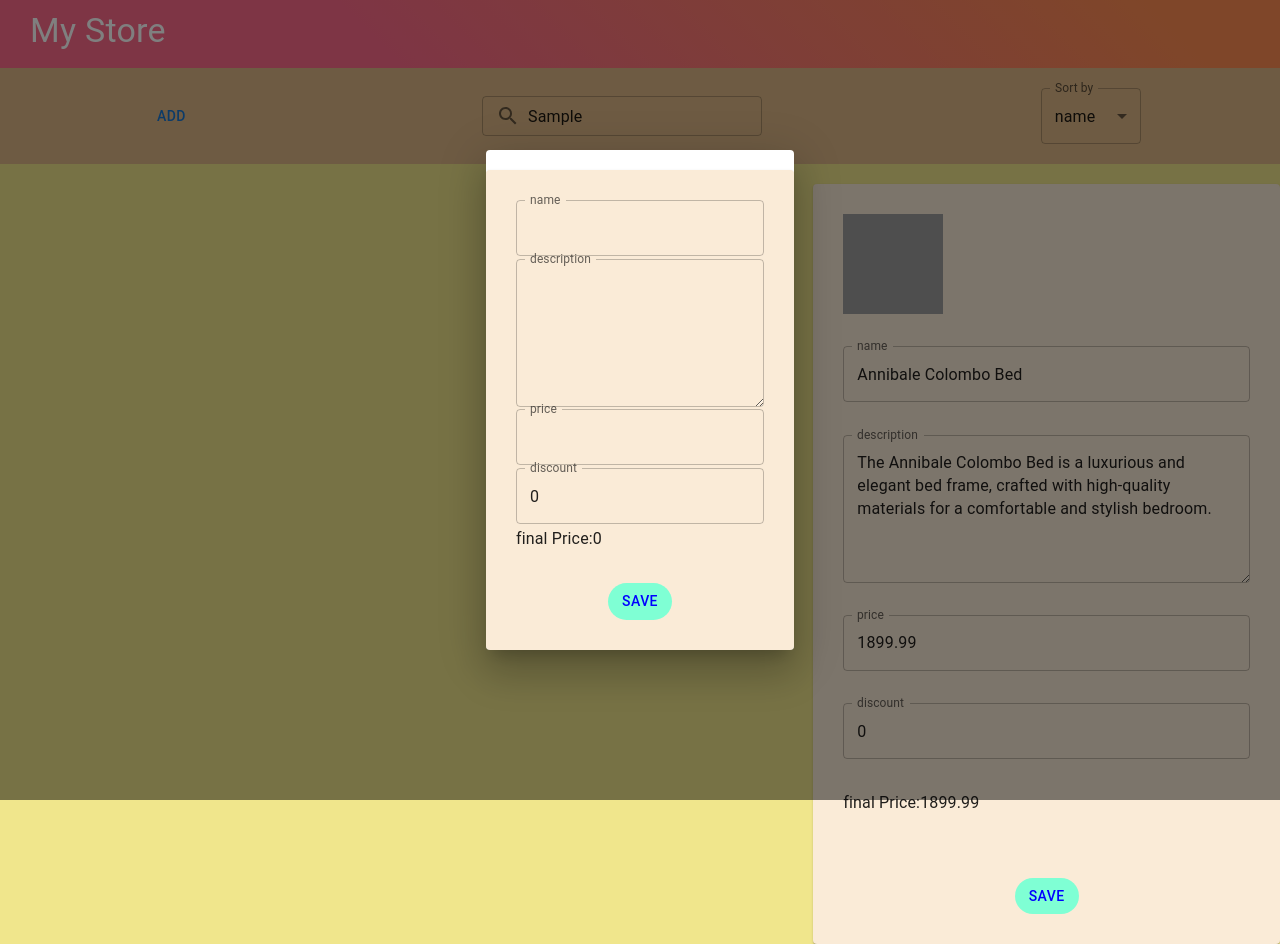
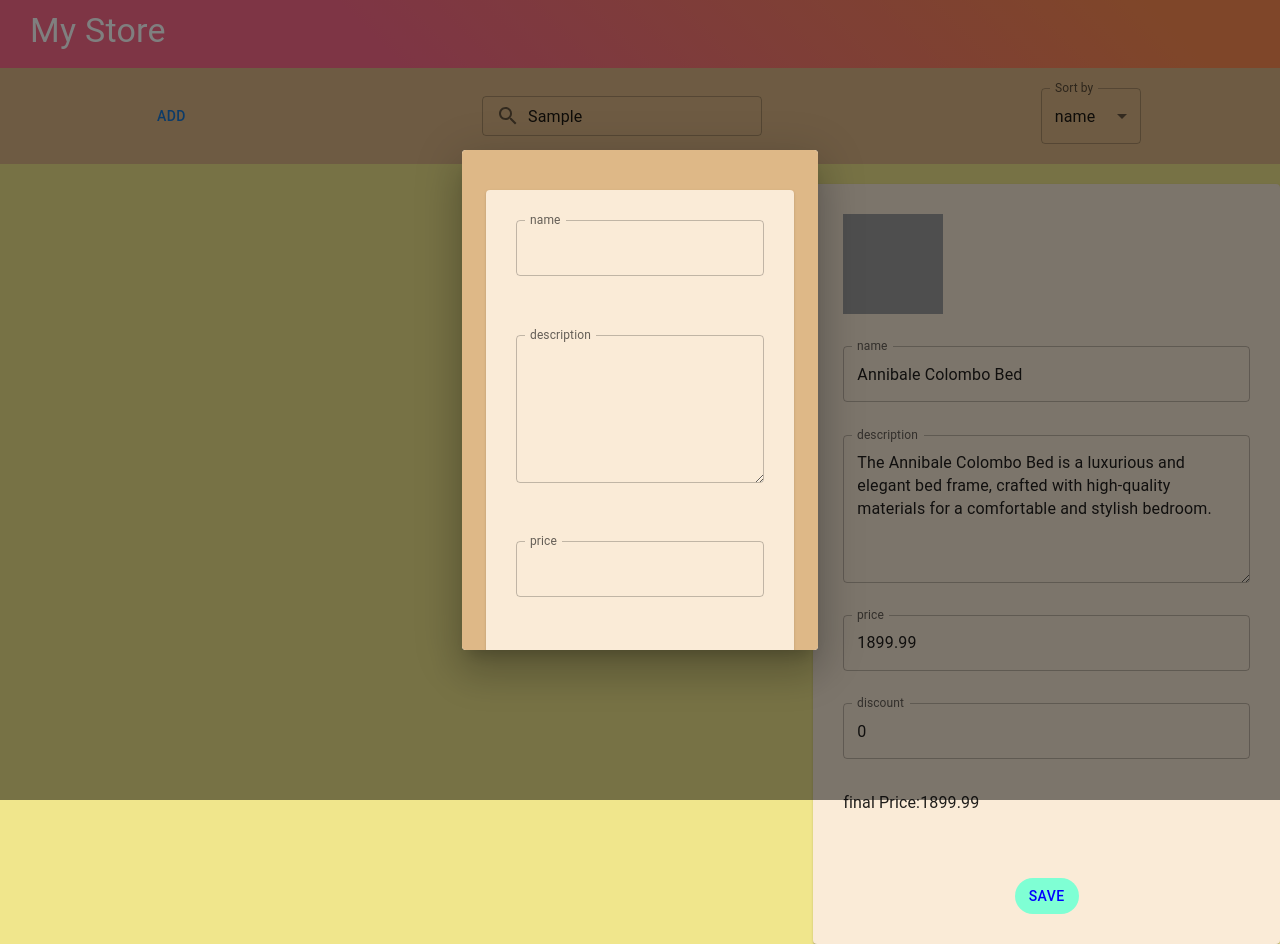
Before and after one commit to MatanDiner/task, a React (Create React App) app in the folder manager-task/: page / in a window 1280 px wide. Both pictures are taken after typing "Sample" into the empty fields and a click on the button "ADD". Built offline with nearby package versions, Linux system fonts and the light colour scheme; grey boxes are pictures that could not be loaded.

Commit message:
style add  dialog

```diff
--- a/manager-task/src/pages/Home/Home.js
+++ b/manager-task/src/pages/Home/Home.js
@@ -4,7 +4,7 @@ import Layout from "../../components/layout/Layout";
 import Products from "../../components/products/Products";
 import ProductDetails from "../../components/productDetails/ProductDetails";
 import { useStyles } from "./Home.style";
-import { Button, Dialog } from "@mui/material";
+import { Button, Dialog, DialogContent } from "@mui/material";
 import Search from "../../components/search/Search";
 import CustomInput from "../../components/customInput/CustomInput";
 import { SORT_BY, PRODUCTS_STORAGE_KEY } from "../../constants";
@@ -67,7 +67,9 @@ const Home = () => {
         open={isOpen}
         onClose={() => setIsOpen(false)}
       >
-        <ProductDetails onSave={onAddHandler} />
+        <DialogContent classes={{ root: classes.dialogContent }}>
+          <ProductDetails onSave={onAddHandler} />
+        </DialogContent>
       </Dialog>
     </Layout>
   );
--- a/manager-task/src/pages/Home/Home.style.js
+++ b/manager-task/src/pages/Home/Home.style.js
@@ -23,4 +23,29 @@ export const useStyles = makeStyles({
     minWidth: "300px !important",
     height: "500px !important",
   },
+  dialogContent: {
+    backgroundColor: "burlywood",
+    "&::-webkit-scrollbar": {
+      display: "block",
+      width: 5,
+    },
+    "&::-webkit-scrollbar-track": {
+      backgroundColor: "transparent",
+    },
+
+    "&::-webkit-scrollbar-thumb": {
+      backgroundColor: "brown",
+      borderRadius: 10,
+    },
+
+    "&::-webkit-scrollbar-track-piece:end": {
+      background: "transparent",
+      marginBottom: 10,
+    },
+
+    "&::-webkit-scrollbar-track-piece:start": {
+      background: "transparent",
+      marginTop: 10,
+    },
+  },
 });
```
